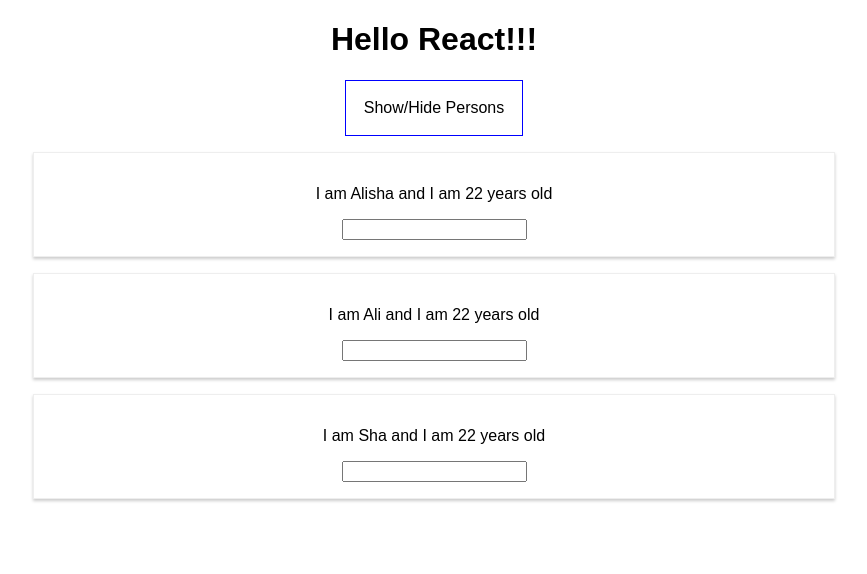
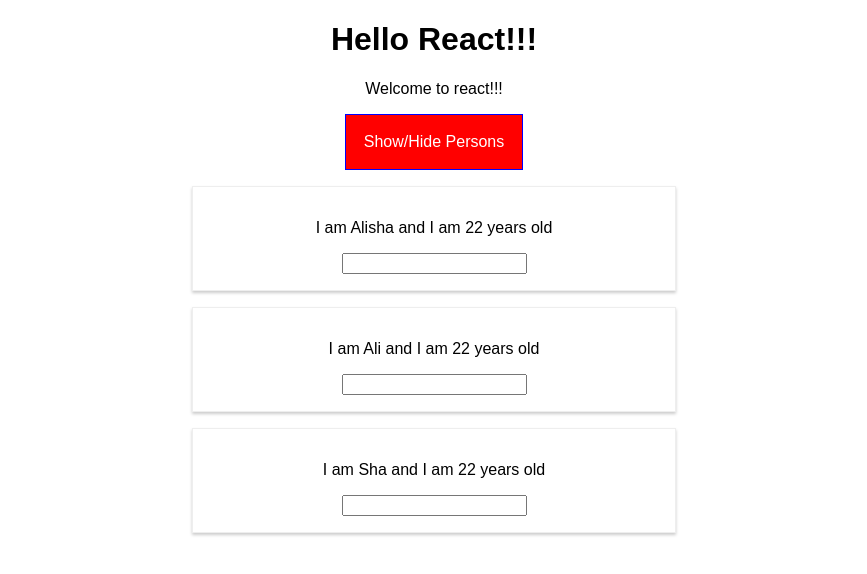
Before and after one commit to alishavirani/react-basic-app, a React (Create React App) app: page / in a window 1280 px wide. Both pictures are taken after a click on the button "Show/Hide Persons". Shown: the top 574 px of the page, without its empty margins (206-1073 px from the left). Built offline with nearby package versions, Linux system fonts and the light colour scheme.

Commit message:
Added styles using radium

```diff
--- a/package.json
+++ b/package.json
@@ -3,6 +3,7 @@
   "version": "0.1.0",
   "private": true,
   "dependencies": {
+    "radium": "^0.24.1",
     "react": "^16.4.2",
     "react-dom": "^16.4.2",
     "react-scripts": "1.1.4"
--- a/src/App.css
+++ b/src/App.css
@@ -1,3 +1,11 @@
 .App {
   text-align: center;
 }
+
+.red {
+  color: red;
+}
+
+.bold {
+  font-weight: bold;
+}
--- a/src/App.js
+++ b/src/App.js
@@ -1,4 +1,5 @@
 import React, { Component } from 'react';
+import Radium, { StyleRoot } from 'radium';
 import './App.css';
 import Person from './Person/person'
 
@@ -45,11 +46,16 @@
   render() {
 
     const style = {
-      backgroundColor: 'white',
+      backgroundColor: 'green',
+      color: 'white',
       font: 'inherit',
       border: '1px solid blue',
       padding: '18px',
-      cursor: 'pointer'
+      cursor: 'pointer',
+      ':hover': {
+        backgroundColor: 'lightgreen',
+        color: 'black'
+      }
     };
 
     let persons = null;
@@ -69,20 +75,36 @@
           })}
         </div>
       )
+      style.backgroundColor = 'red';
+      style[':hover'] = {
+        backgroundColor: 'salmon',
+        color: 'black'
+      }
     }
 
+    const classes = [];
+    if (this.state.persons.length <= 2) {
+      classes.push('red');
+    }
+    if (this.state.persons.length <= 1) {
+      classes.push('bold');
+    }
+
+
     return (
+      <StyleRoot>
         <div className="App">
           <h1>Hello React!!!</h1>
-
+          <p className={classes.join(' ')}>Welcome to react!!!</p>
           <button
             style={style}
             onClick={this.togglePersonsHandler}>Show/Hide Persons
           </button>
           {persons}
         </div>
+      </StyleRoot>
     );
   }
 }
 
-export default App;
+export default Radium(App);
--- a/src/Person/person.js
+++ b/src/Person/person.js
@@ -1,9 +1,15 @@
 import React from 'react'
+import Radium from 'radium'
 import './Person.css'
 
 const person = (props) => {
+    const style = {
+        '@media (min-width: 500px)': {
+            width: '450px'
+        }
+    }
     return (
-        <div className="Person">
+        <div className="Person" style={style }>
             <p onClick={props.click}>I am {props.name} and I am {props.age} years old</p>
             <p>{props.children}</p>
             <input type="text" onChange={props.changed}></input>
@@ -11,4 +17,4 @@
     );
 }
 
-export default person;
+export default Radium(person);
```
Also changed, not shown: 1 other file (tests, documents, lock files or other folders). Lines whose indentation alone changed are shown as unchanged.
